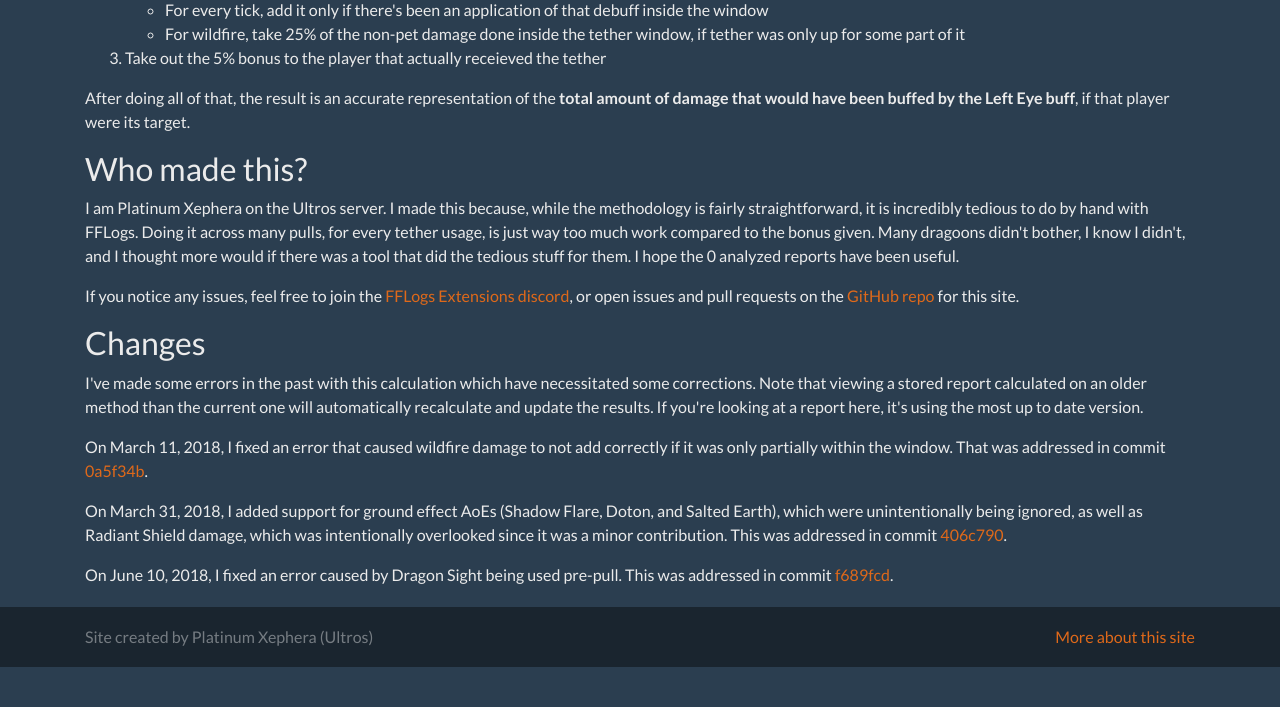
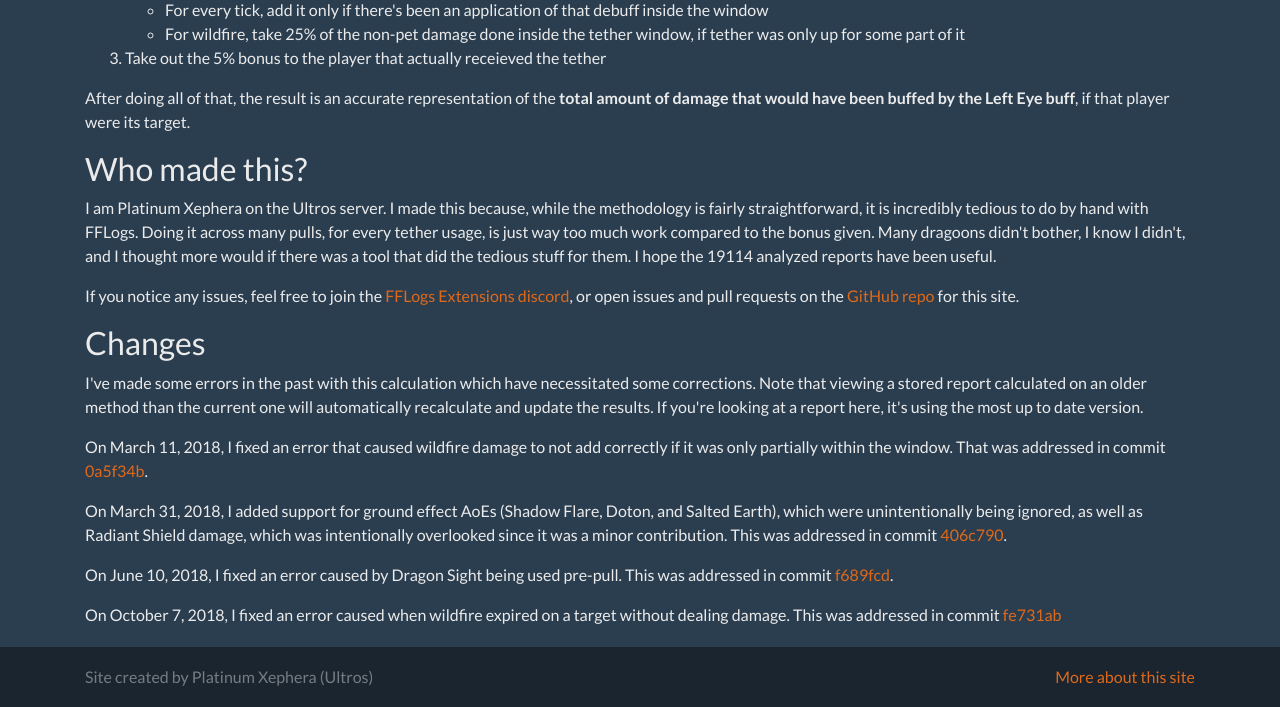
Before and after one commit to xephero/tethercalc, a Flask app: page /about in a window 1280 px wide. Shown: the part 663-1370 px from the top of the page. Before the commit the page ends 1330 px from the top, so only its background shows below. Run offline with Flask 2, Linux system fonts and the light colour scheme; data that the repository does not hold is empty; some libraries are stand-ins or nearby versions.

Commit message:
Adding changelog and fixing report count

```diff
--- a/app.py
+++ b/app.py
@@ -57,7 +57,12 @@ def homepage():
 
 @app.route('/about')
 def about():
-    return render_template('about.html', report_count=Report.query.count())
+    count = Report.query.count()
+
+    # Adding in truncated reports from filling up heroku's free 10k db rows
+    count += 19114
+
+    return render_template('about.html', report_count=count)
 
 @app.route('/favicon.ico')
 def favicon():
--- a/templates/about.html
+++ b/templates/about.html
@@ -51,4 +51,6 @@
 <p>On March 31, 2018, I added support for ground effect AoEs (Shadow Flare, Doton, and Salted Earth), which were unintentionally being ignored, as well as Radiant Shield damage, which was intentionally overlooked since it was a minor contribution. This was addressed in commit <a href="https://github.com/xephero/tethercalc/commit/406c790dfb9f92d841cdd167481bab7cfa4c916d">406c790</a>.</p>
 
 <p>On June 10, 2018, I fixed an error caused by Dragon Sight being used pre-pull. This was addressed in commit <a href="https://github.com/xephero/tethercalc/commit/f689fcd0fb0b771ec21d5f6f749695a25db876f7">f689fcd</a>.</p>
+
+<p>On October 7, 2018, I fixed an error caused when wildfire expired on a target without dealing damage. This was addressed in commit <a href="https://github.com/xephero/tethercalc/commit/fe731abfbd74c0591ef19f23757d773a899442b2">fe731ab</a>
 {% endblock %}
```
